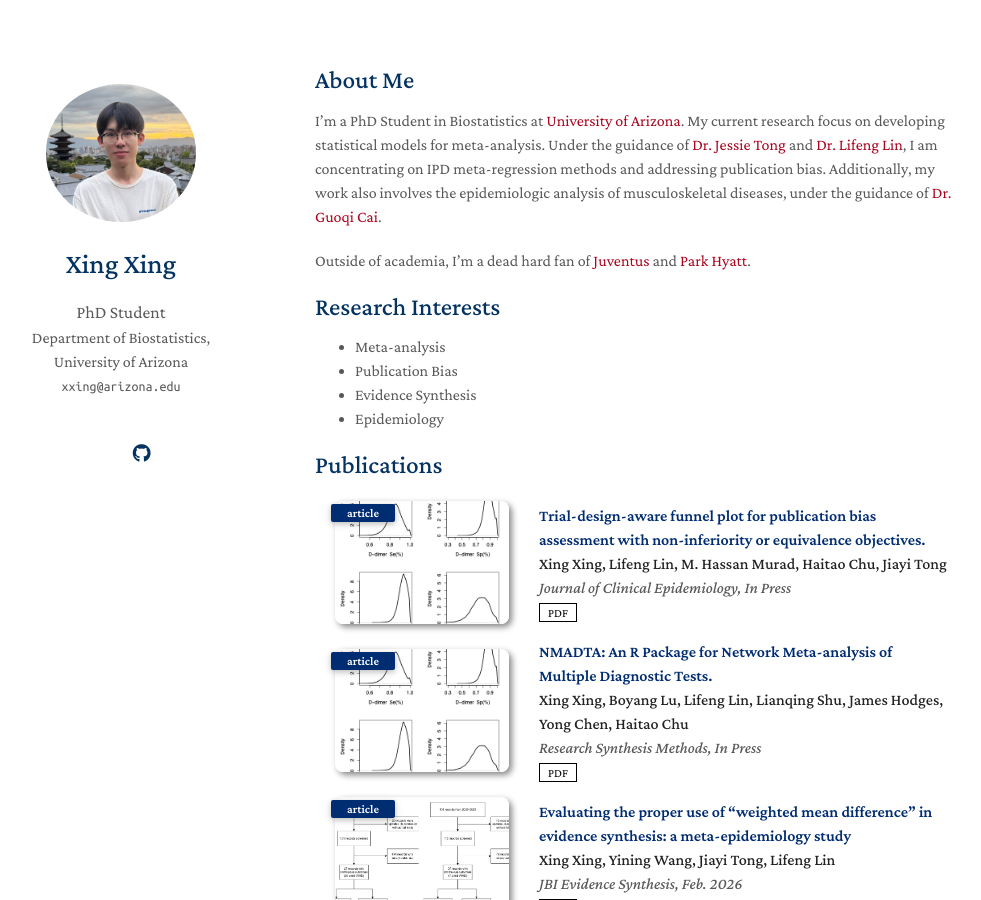
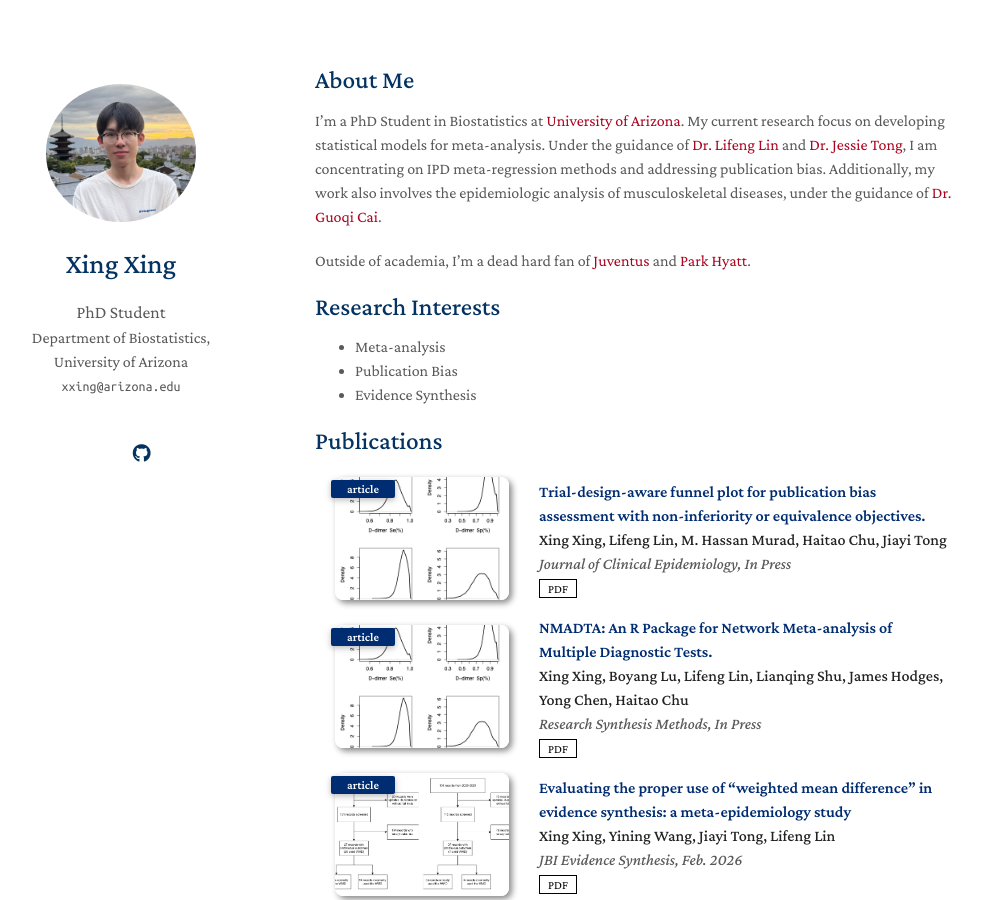
Before and after one commit to KevinXing3/kevinXing3.github.io, a Jekyll site: the page built from index.md, in a window 1280 px wide and 900 px high. Shown: the whole window, without its empty margins (155-1136 px from the left). Built offline with Jekyll 4.4.1, drawn with Linux system fonts in a browser that asks for light colours; nearby versions of some CDN libraries; a style sheet for code colours, icons or effects is not loaded; our own code applies the rules of GitHub Pages for plain Markdown files.

Commit message:
Update index.md

```diff
--- a/index.md
+++ b/index.md
@@ -4,7 +4,7 @@ layout: homepage
 
 ## About Me
 
-I'm a PhD Student in Biostatistics at <a href="https://www.jhu.edu" style="color:#ab0520">University of Arizona</a>. My current research focus on developing statistical models for meta-analysis. Under the guidance of <a href="https://publichealth.jhu.edu/faculty/4789/jiayi-jessie-tong" style="color:#ab0520">Dr. Jessie Tong</a> and <a href="https://publichealth.arizona.edu/directory/lifeng-lin" style="color:#ab0520">Dr. Lifeng Lin</a>, I am concentrating on IPD meta-regression methods and addressing publication bias. Additionally, my work also involves the epidemiologic analysis of musculoskeletal diseases, under the guidance of <a href="https://ggws.ahmu.edu.cn/2021/0922/c940a108940/page.htm" style="color:#ab0520">Dr. Guoqi Cai</a>.
+I'm a PhD Student in Biostatistics at <a href="https://www.jhu.edu" style="color:#ab0520">University of Arizona</a>. My current research focus on developing statistical models for meta-analysis. Under the guidance of <a href="https://publichealth.arizona.edu/directory/lifeng-lin" style="color:#ab0520">Dr. Lifeng Lin</a> and <a href="https://publichealth.jhu.edu/faculty/4789/jiayi-jessie-tong" style="color:#ab0520">Dr. Jessie Tong</a>, I am concentrating on IPD meta-regression methods and addressing publication bias. Additionally, my work also involves the epidemiologic analysis of musculoskeletal diseases, under the guidance of <a href="https://ggws.ahmu.edu.cn/2021/0922/c940a108940/page.htm" style="color:#ab0520">Dr. Guoqi Cai</a>.
 
 Outside of academia, I’m a dead hard fan of <a href="https://www.juventus.com/en/" style="color:#ab0520">Juventus</a> and <a href="https://www.hyatt.com/brands/park-hyatt" style="color:#ab0520">Park Hyatt</a>.
 
@@ -12,8 +12,6 @@ Outside of academia, I’m a dead hard fan of <a href="https://www.juventus.com/
 - Meta-analysis
 - Publication Bias
 - Evidence Synthesis
-- Epidemiology
-
 
 
 
```
